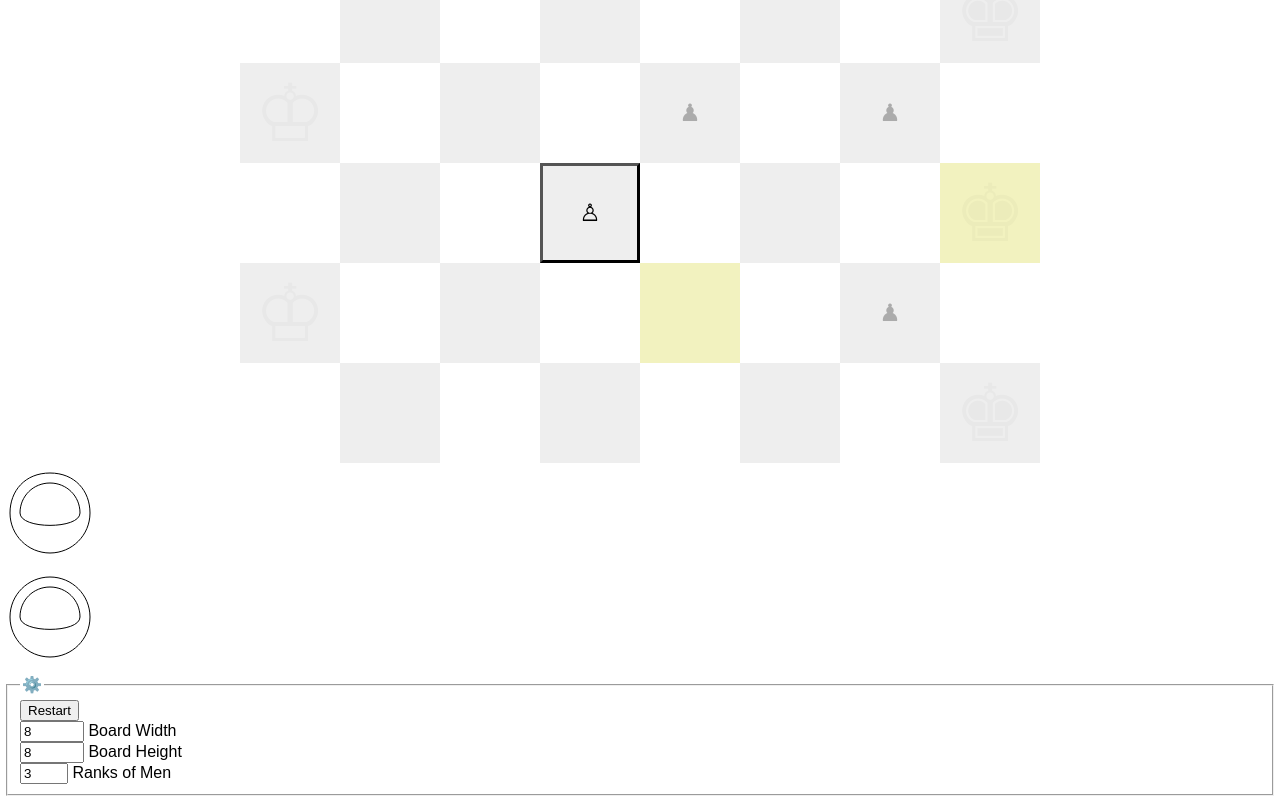
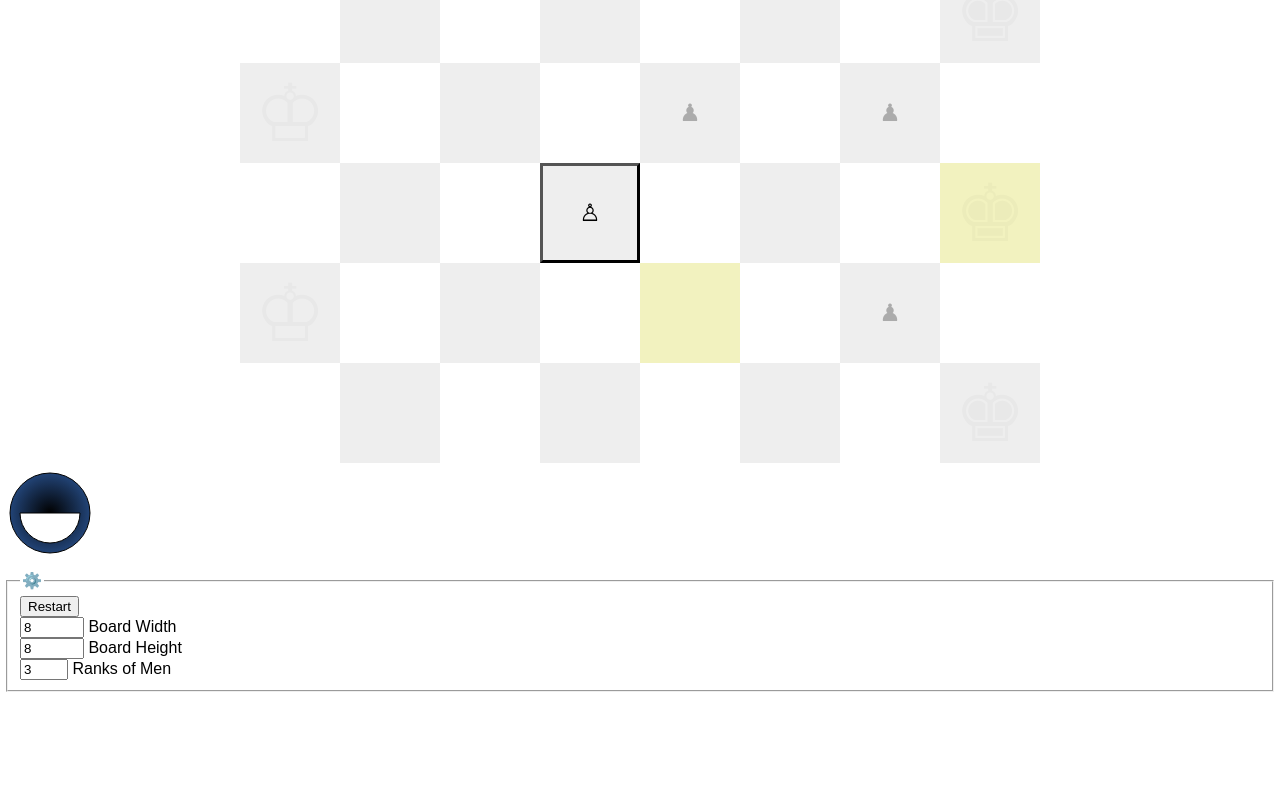
Before and after one commit to joster-dev/checkers, an Angular app: page / in a window 1280 px wide. Shown: the part 337-1137 px from the top of the page. After the commit the page ends 1033 px from the top, so only its background shows below. Built offline with nearby package versions, Linux system fonts and the light colour scheme.

Commit message:
svg icons

```diff
--- a/src/app/game/form/form.component.html
+++ b/src/app/game/form/form.component.html
@@ -1,49 +1,3 @@
-<svg
-  version="1.1"
-  xmlns="http://www.w3.org/2000/svg"
-  width="100px"
-  height="100px"
-  viewBox="0 0 100 100"
->
-  <path
-    fill="#FFFFFF"
-    stroke="#000000"
-    stroke-miterlimit="10"
-    d="M 50,10
-    c -25,0, -40,17.91, -40,40
-    s 17.91,40, 40,40
-    s 40,-17.91, 40,-40
-    S 75,10,50,10z
-    M 20,50
-    c 0,-17, 13.43,-30, 30, -30
-    c 16.57,0, 30,13, 30,30
-    C 80,66.5, 20,66.5, 20,50z"
-  />
-</svg>
-<br />
-<svg
-  version="1.1"
-  xmlns="http://www.w3.org/2000/svg"
-  width="100px"
-  height="100px"
-  viewBox="0 0 100 100"
->
-  <path
-    fill="#FFFFFF"
-    stroke="#000000"
-    stroke-miterlimit="10"
-    d="M 50,10
-    c -22.091,0, -40,17.909, -40,40
-    c 0,22.091, 17.909,40, 40,40
-    c 22.092,0, 40,-17.909, 40-40
-    C 90,27.908, 72.092,10, 50,10z
-    M 20,50
-    c 0-17,13.432-30,30-30
-    s 30,13,30,30
-    C 80,66.5,20,66.5,20,50z"
-  />
-</svg>
-<br />
 <form>
   <fieldset>
     <legend title="Settings">
--- a/src/app/game/game.component.html
+++ b/src/app/game/game.component.html
@@ -10,6 +10,7 @@
     (action)="click(cell)"
   ></checkers-cell>
 </section>
+<checkers-icon></checkers-icon>
 <checkers-form
   [form]="form"
   (restart)="newGame()"
--- a/src/app/game/game.module.ts
+++ b/src/app/game/game.module.ts
@@ -8,6 +8,7 @@ import { GameComponent } from './game.component';
 import { CellComponent } from './cell/cell.component';
 
 import { GameService } from './game.service';
+import { IconComponent } from './icon/icon.component';
 
 @NgModule({
   imports: [
@@ -16,7 +17,8 @@ import { GameService } from './game.service';
   ],
   declarations: [
     GameComponent,
-    CellComponent
+    CellComponent,
+    IconComponent
   ],
   exports: [
     GameComponent
--- /dev/null
+++ b/src/app/game/icon/icon.component.html
@@ -0,0 +1,65 @@
+<svg
+  version="1.1"
+  xmlns="http://www.w3.org/2000/svg"
+  width="100px"
+  height="100px"
+  viewBox="0 0 100 100"
+>
+  <radialGradient
+    id="j-grad"
+    cx="50%"
+    cy="50%"
+    r="50%"
+  >
+    <stop
+      offset="0%"
+      stop-color="#000000"
+    />
+    <stop
+      offset="100%"
+      stop-color="#224477"
+    />
+  </radialGradient>
+  <path
+    *ngIf="type === 'king'"
+    fill="url(#j-grad)"
+    stroke="#000000"
+    stroke-miterlimit="10"
+    d="M 10, 50
+    A 1, 1, 0, 0, 0, 90, 50
+    A 1, 1, 0, 0, 0, 10, 50z
+    M 20, 50
+    l 6, -15,
+    l 6, 15,
+    l 6, -15,
+    l 6, 15,
+    l 6, -25,
+    l 6, 25,
+    l 6, -15,
+    l 6, 15,
+    l 6, -15,
+    l 6, 15,
+    a 1, 1, 0, 0, 1, -60, 0z"
+  />
+  <path
+    *ngIf="type === 'pawn'"
+    fill="url(#j-grad)"
+    stroke="#000000"
+    stroke-miterlimit="10"
+    d="M 10, 50
+    A 1, 1, 0, 0, 0, 90, 50
+    A 1, 1, 0, 0, 0, 10, 50z
+    M 80,50,
+    a 1, 1, 0, 0, 1, -60, 0z"
+  />
+</svg>
+<!-- <path
+  fill="#FFFFFF"
+  stroke="#000000"
+  stroke-miterlimit="10"
+  d="M 10, 50
+A 1, 1, 0, 0, 0, 90, 50
+A 1, 1, 0, 0, 0, 10, 50z
+M 20,50,
+a 1, 1, 0, 0, 1, 60, 0z"
+/> -->
--- /dev/null
+++ b/src/app/game/icon/icon.component.ts
@@ -0,0 +1,17 @@
+import { Component, OnInit, Input } from '@angular/core';
+
+@Component({
+  selector: 'checkers-icon',
+  templateUrl: './icon.component.html',
+  styleUrls: ['./icon.component.scss']
+})
+export class IconComponent implements OnInit {
+  @Input() type: 'pawn' | 'king' | 'kinghead' = 'pawn';
+  @Input() disabled = false;
+
+  constructor() { }
+
+  ngOnInit(): void {
+  }
+
+}
```
Also changed, not shown: src/app/game/icon/icon.component.scss (added), 1 other file (tests, documents, lock files or other folders).
